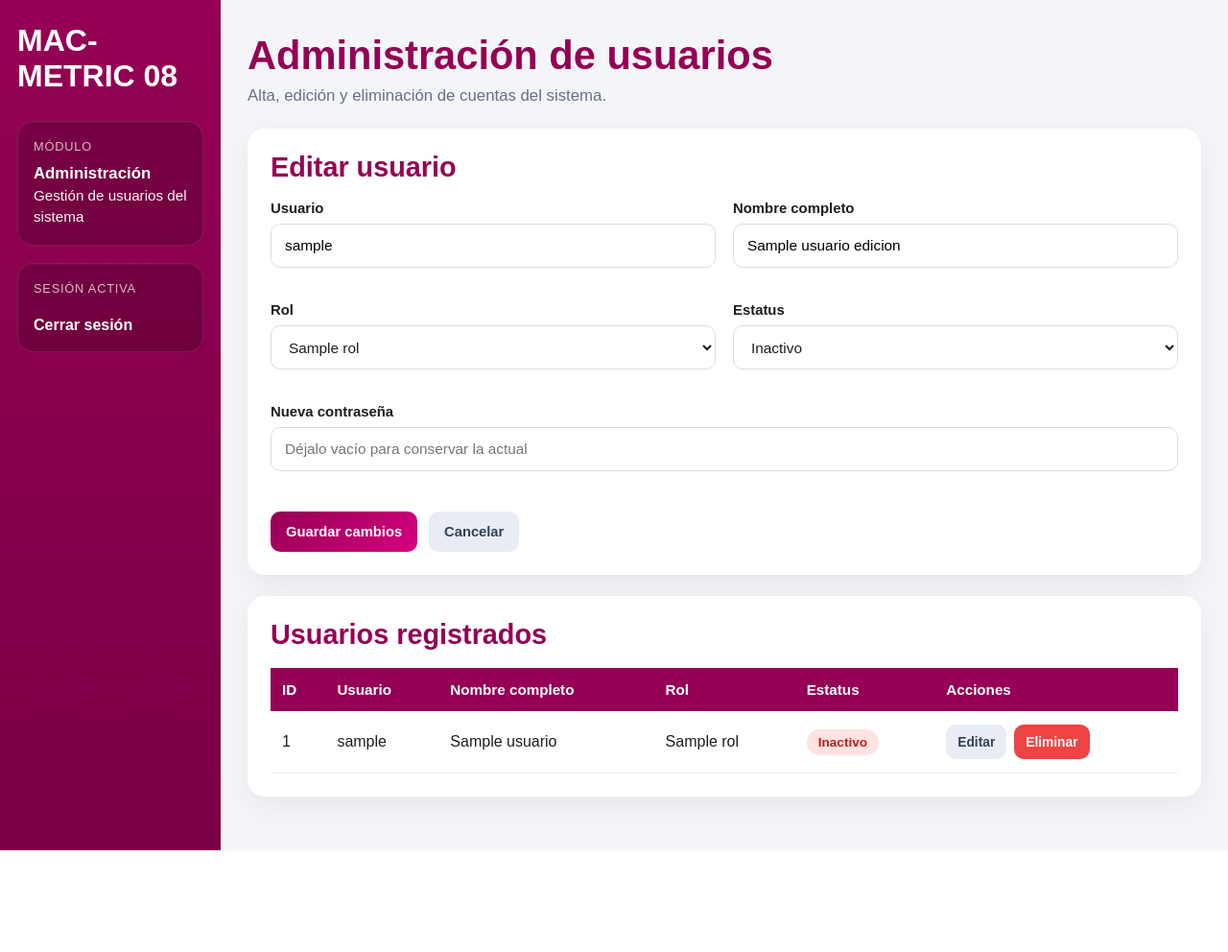
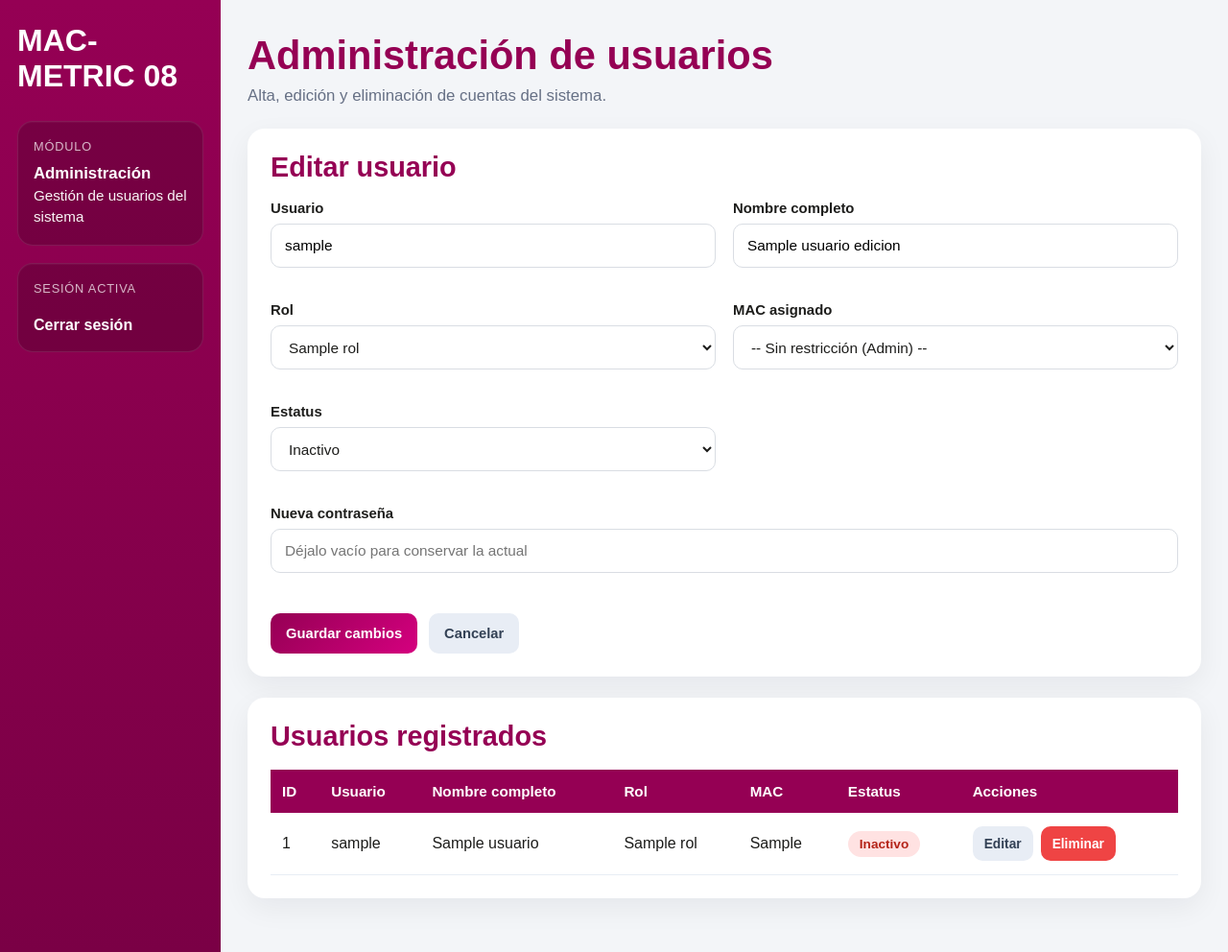
Before and after one commit to jorgegta1627/mac-metric-08, a FastAPI app: template app/templates/users.html in a window 1280 px wide. Shown: the whole page at 96% size. Before the commit the page ends 886 px from the top, so only its background shows below. Run offline with FastAPI, Linux system fonts and the light colour scheme; the template is opened without the code that fills it: most values are stand-ins (such as "Sample title", 1, 10 or a date in 2020).

```diff
--- a/app/templates/users.html
+++ b/app/templates/users.html
@@ -70,6 +70,21 @@
                         </div>
 
                         <div class="form-group">
+                            <label for="mac_asignado">MAC asignado</label>
+                            <select id="mac_asignado" name="mac_asignado">
+                                <option value="" {% if not usuario_edicion.mac_asignado %}selected{% endif %}>
+                                    -- Sin restricción (Admin) --
+                                </option>
+                                <option value="090852" {% if usuario_edicion.mac_asignado == '090852' %}selected{% endif %}>
+                                    090852
+                                </option>
+                                <option value="090853" {% if usuario_edicion.mac_asignado == '090853' %}selected{% endif %}>
+                                    090853
+                                </option>
+                            </select>
+                        </div>
+
+                        <div class="form-group">
                             <label for="activo">Estatus</label>
                             <select id="activo" name="activo" required>
                                 <option value="true" {% if usuario_edicion.activo %}selected{% endif %}>Activo</option>
@@ -113,6 +128,15 @@
                             </select>
                         </div>
 
+                        <div class="form-group">
+                            <label for="mac_asignado">MAC asignado</label>
+                            <select id="mac_asignado" name="mac_asignado">
+                                <option value="">-- Sin restricción (Admin) --</option>
+                                <option value="090852">090852</option>
+                                <option value="090853">090853</option>
+                            </select>
+                        </div>
+
                         <div class="actions">
                             <button type="submit" class="btn btn-primary">Crear usuario</button>
                         </div>
@@ -131,6 +155,7 @@
                                 <th>Usuario</th>
                                 <th>Nombre completo</th>
                                 <th>Rol</th>
+                                <th>MAC</th>
                                 <th>Estatus</th>
                                 <th>Acciones</th>
                             </tr>
@@ -142,6 +167,7 @@
                                     <td>{{ usuario.username }}</td>
                                     <td>{{ usuario.nombre_completo }}</td>
                                     <td>{{ usuario.rol }}</td>
+                                    <td>{{ usuario.mac_asignado if usuario.mac_asignado else '-' }}</td>
                                     <td>
                                         {% if usuario.activo %}
                                             <span class="badge badge-success">Activo</span>
```
